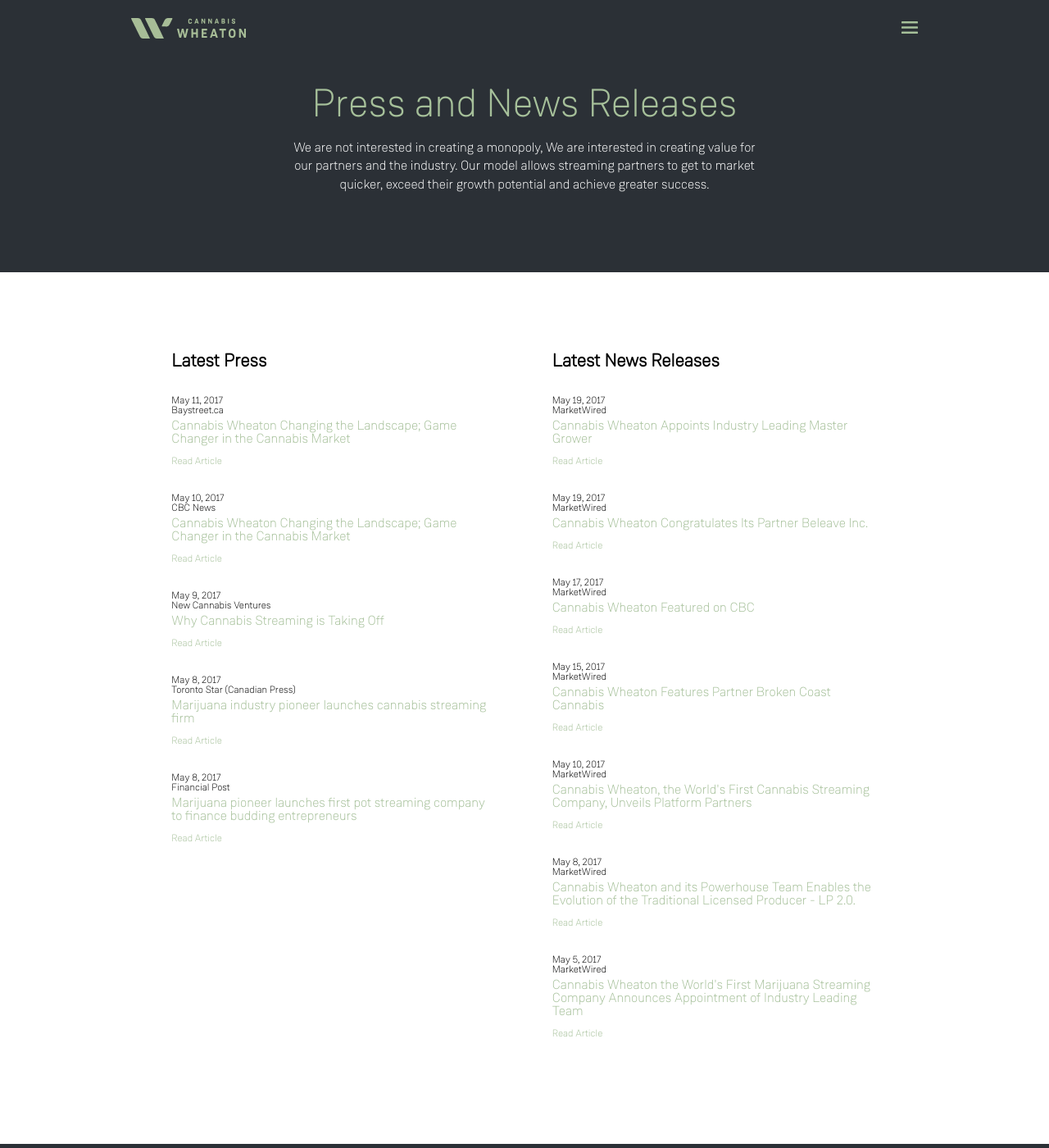
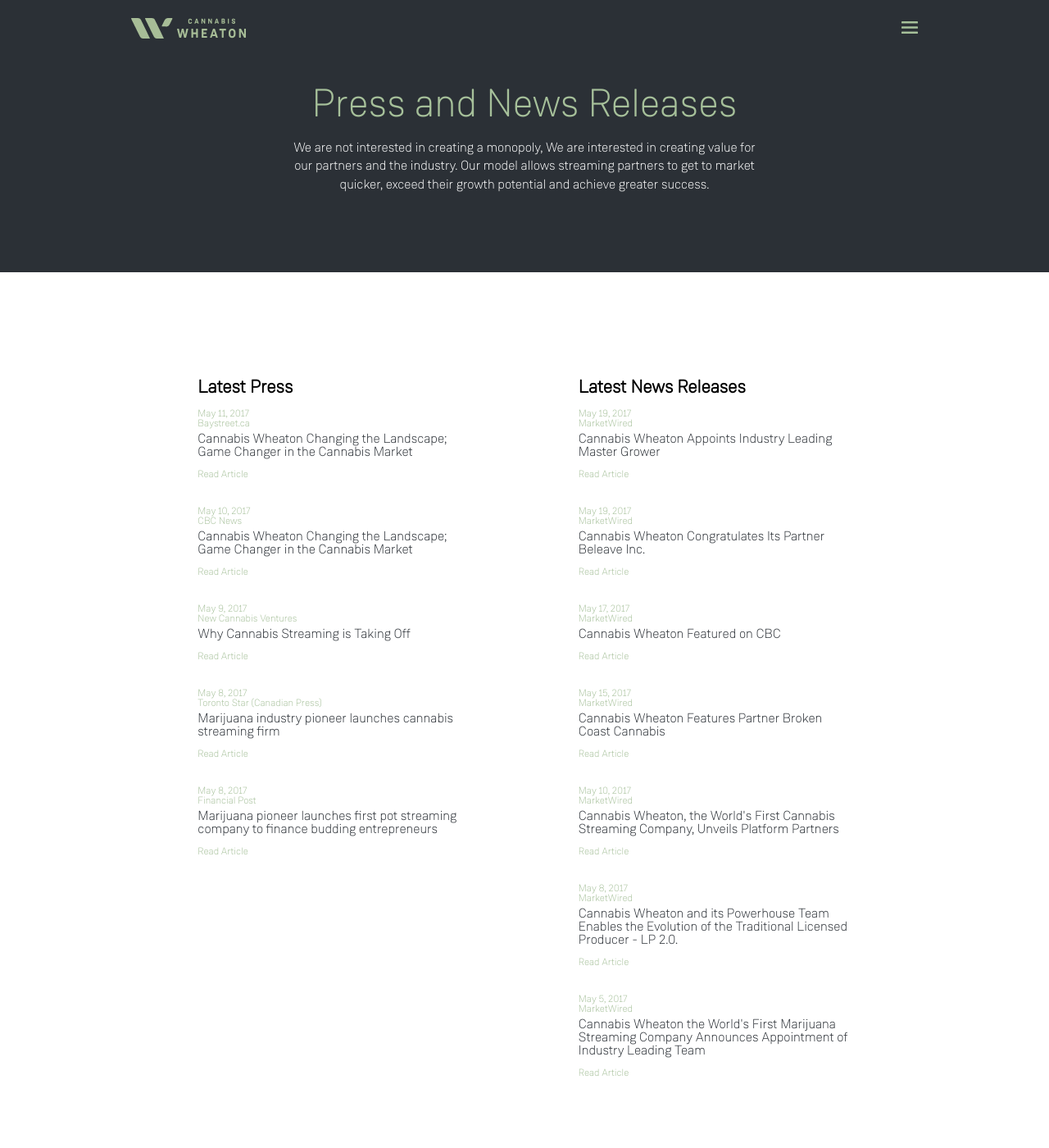
Before and after one commit to robcodonnell/cannabiswheaton, a Jekyll site: the page built from news.html, in a window 1280 px wide and 1400 px high. Shown: the whole window at 82% size. Built offline with Jekyll 4.4.1, drawn with Linux system fonts in a browser that asks for light colours; nearby versions of some CDN libraries; some of the changed text lies outside the part shown.

Commit message:
media contact info

```diff
--- a/_sass/_subpages.scss
+++ b/_sass/_subpages.scss
@@ -23,14 +23,14 @@
     @include bp(tablet) {
       display: inline-block;
       width: 48%;
-      padding: 2rem;
+      padding: 4rem;
       text-align: left;
     }
-    .list-header {
+    .subpage-text-header {
       text-align: center;
       font-size: 20px;
       font-weight: bold;
-      margin-bottom: 2rem;
+      margin-bottom: 1rem;
       @include bp(tablet) {
         text-align: left;
         font-size: 22px;
@@ -41,13 +41,14 @@
         margin-bottom: 2rem;
         .article-small {
           font-size: 12px;
+          color: $green;
         }
         .article-large {
           margin-top: 5px;
           margin-bottom: 10px;
           a {
             text-decoration: none;
-            color: $green;
+            color: $navy;
           }
         }
         .article-link {
@@ -59,3 +60,28 @@
     }
   }
 }
+
+.media-contact {
+  .subpage-text-header {
+    text-align: center;
+    font-size: 20px;
+    font-weight: bold;
+    margin-bottom: 1rem;
+    @include bp(tablet) {
+      font-size: 22px;
+    }
+  }
+  .article-large:last-child {
+    font-size: 14px;
+    margin-top: 5px;
+    font-weight: bold;
+  }
+  .article-large {
+    font-size: 12px;
+    margin-bottom: 5px;
+    a {
+      color: $green;
+      text-decoration: none;
+    }
+  }
+}
--- a/news.html
+++ b/news.html
@@ -14,7 +14,7 @@
 
 <div class="subpage-body wrapper">
   <div class="article-list">
-    <h2 class="list-header">Latest Press</h2>
+    <h2 class="subpage-text-header">Latest Press</h2>
     <ul>
       {% for article in site.data.newsreleases %}
         <li>
@@ -31,7 +31,7 @@
   </div>
 
   <div class="article-list">
-    <h2 class="list-header">Latest News Releases</h2>
+    <h2 class="subpage-text-header">Latest News Releases</h2>
     <ul>
       {% for article in site.data.press %}
         <li>
@@ -46,4 +46,10 @@
       {% endfor %}
     </ul>
   </div>
+
+  <div class="media-contact">
+    <h2 class="subpage-text-header">Media Contact</h2>
+    <p class="article-large">Members of the media who require more information about Cannabis Wheaton or would like to interview a CW representative, please contact:</p>
+    <p class="article-large">Sarah Bain <a href="mailto:mario@skanderbegcapital.com">sarah@nesta.co</a></p>
+  </div>
 </div>
```
Also changed, not shown: 2 other files.
